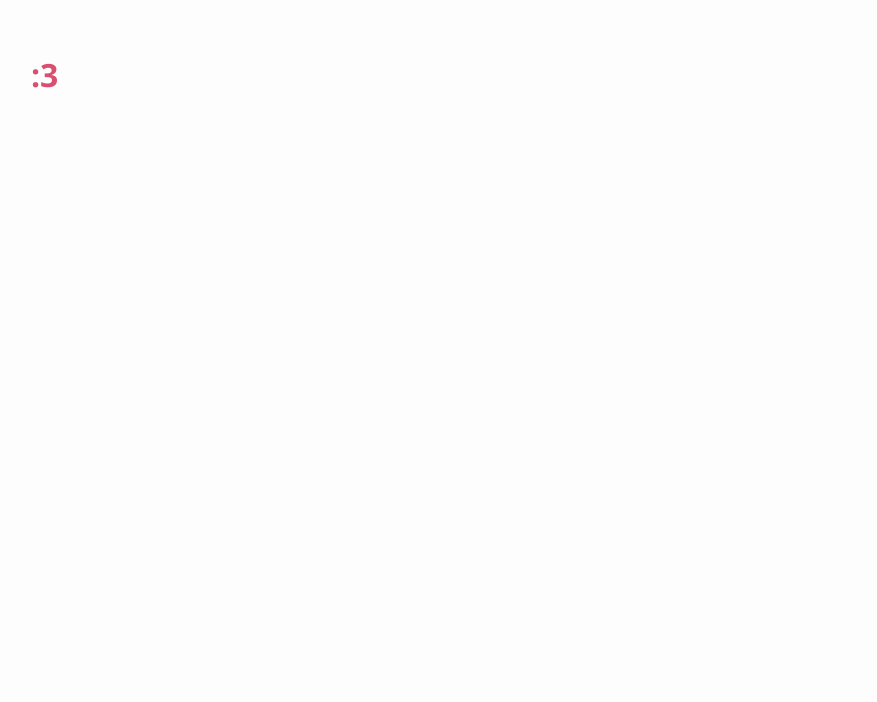
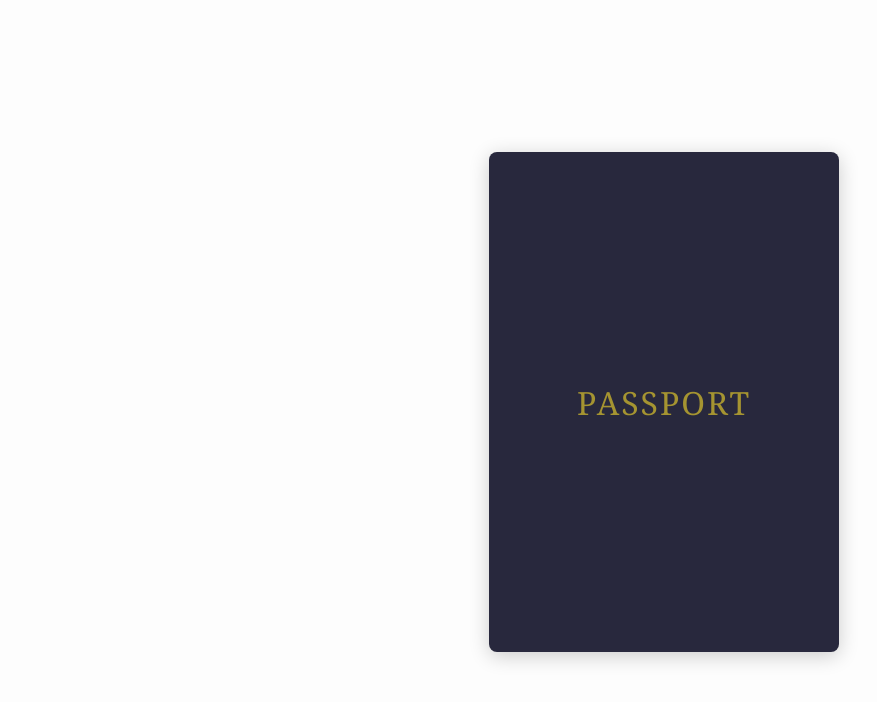
Before and after one commit to AngelaZhao06/angelazhao06.github.io, a plain HTML site: page index.html in a window 1280 px wide. Shown: the whole page, without its empty margins (1-878 px from the left). Drawn offline with Linux system fonts and the light colour scheme.

Commit message:
Added skeleton for passport

```diff
--- a/index.html
+++ b/index.html
@@ -7,7 +7,18 @@
   <link rel="stylesheet" href="style.css" />
 </head>
 <body>
-  <h1>:3</h1>
 
+<div class="passport-container">
+  <div class="passport" id="passport">
+    <div class="passport-cover">PASSPORT</div>
+    <div class="passport-page">
+      <h2>Angela Zhao</h2>
+      <p>Nationality: Canadian</p>
+      <p>Date of Birth: 04/05/2006</p>
+    </div>
+  </div>
+</div>
+
+<script src="scipt.js"></script>
 </body>
 </html>
--- /dev/null
+++ b/scipt.js
@@ -0,0 +1,6 @@
+document.addEventListener("DOMContentLoaded", function() {
+  const passport = document.getElementById("passport");
+  passport.addEventListener("click", function() {
+    passport.classList.toggle("open");
+  });
+});
--- a/style.css
+++ b/style.css
@@ -1,10 +1,67 @@
 body {
-  font-family: 'Segoe UI', sans-serif;
-  margin: 0;
-  padding: 2rem;
-  background-color: #fdfdfd;
-  color: #333;
+    font-family: "Segoe UI", sans-serif;
+    margin: 0;
+    padding: 2rem;
+    background-color: #fdfdfd;
+    color: #333;
 }
-h1 {
-  color: #d94f70;
+
+.passport-container {
+    display: flex;
+    justify-content: center;
+    align-items: center;
+    height: 100vh;
 }
+
+.passport-container {
+    perspective: 1200px;
+    width: 300px;
+    margin: 120px auto 0 auto;
+    display: flex;
+    justify-content: center;
+    align-items: flex-start;
+    min-height: 80vh;
+}
+
+.passport {
+    width: 350px;
+    height: 500px;
+    position: relative;
+    transform-style: preserve-3d;
+    transition: transform 1s cubic-bezier(.4,2,.6,1);
+    cursor: pointer;
+}
+
+.passport.open {
+    transform: rotateY(-180deg);
+}
+
+.passport-cover, .passport-page {
+    width: 350px;
+    height: 500px;
+    position: absolute;
+    top: 0;
+    left: 0;
+    backface-visibility: hidden;
+    border-radius: 8px;
+    box-shadow: 0 4px 20px rgba(0,0,0,0.2);
+}
+
+.passport-cover {
+    background: #28283d;
+    color: rgb(165, 148, 49);
+    display: flex;
+    align-items: center;
+    justify-content: center;
+    font-size: 2em;
+    font-family: "Georgia", serif;
+    letter-spacing: 2px;
+}
+
+.passport-page {
+    background: #f9f6ee;
+    color: #222;
+    transform: rotateY(180deg);
+    padding: 20px;
+    box-sizing: border-box;
+}
```
